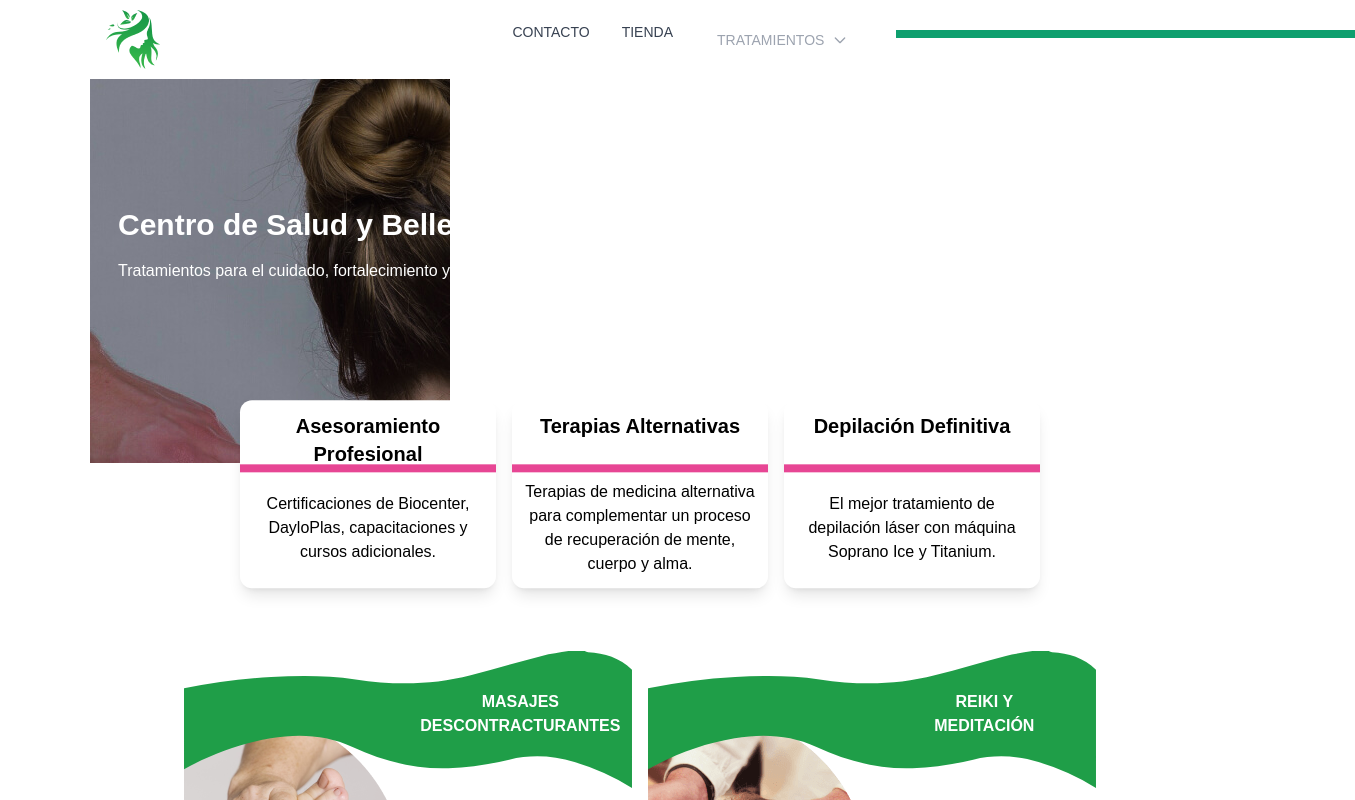
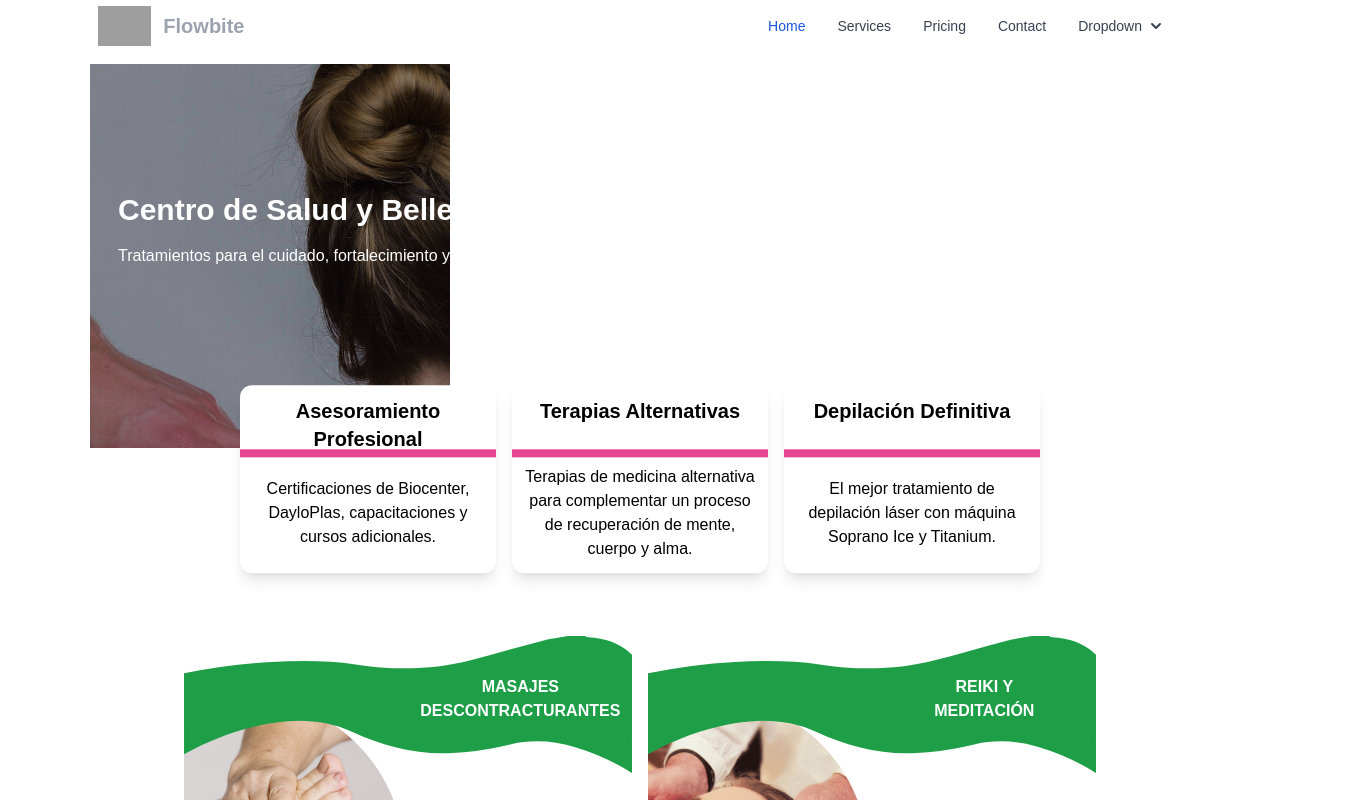
Before and after one commit to Julian1993ARG/salud-y-belleza, a Next.js app: page / in a window 1280 px wide. Shown: the top 800 px of the page, 1355 px wide, since content can reach past the window. Built offline with nearby package versions, Linux system fonts and the light colour scheme; grey boxes are pictures that could not be loaded.

Commit message:
add navbard new and dropdown new

```diff
--- /dev/null
+++ b/app/components/dropDown.tsx
@@ -0,0 +1,34 @@
+'use client';
+
+import { useState } from 'react';
+
+export default function DropDown () {
+  const [isOpen, setIsOpen] = useState<boolean>(false);
+
+  const handleClick = () => {
+    setIsOpen(!isOpen);
+  };
+  return (
+    <>
+      <button onClick={handleClick} className='flex items-center justify-between w-full py-2 pl-3 pr-4 font-medium text-gray-700 rounded hover:bg-gray-100 md:hover:bg-transparent md:border-0 md:hover:text-blue-700 md:p-0 md:w-auto dark:text-gray-400 dark:hover:text-white dark:focus:text-white dark:border-gray-700 dark:hover:bg-gray-700 md:dark:hover:bg-transparent'>
+        Dropdown
+        <svg className='w-5 h-5 ml-1' aria-hidden='true' fill='currentColor' viewBox='0 0 20 20' xmlns='http://www.w3.org/2000/svg'><path fillRule='evenodd' d='M5.293 7.293a1 1 0 011.414 0L10 10.586l3.293-3.293a1 1 0 111.414 1.414l-4 4a1 1 0 01-1.414 0l-4-4a1 1 0 010-1.414z' clipRule='evenodd' />
+        </svg>
+      </button>
+
+      <div className={`z-10 ${isOpen ? '' : 'hidden'} font-normal bg-white divide-y divide-gray-100 rounded-lg shadow w-44 dark:bg-gray-700 dark:divide-gray-600`}>
+        <ul className='py-2 text-sm text-gray-700 dark:text-gray-400' aria-labelledby='dropdownLargeButton'>
+          <li>
+            <a href='#' className='block px-4 py-2 hover:bg-gray-100 dark:hover:bg-gray-600 dark:hover:text-white'>Dashboard</a>
+          </li>
+          <li>
+            <a href='#' className='block px-4 py-2 hover:bg-gray-100 dark:hover:bg-gray-600 dark:hover:text-white'>Settings</a>
+          </li>
+          <li>
+            <a href='#' className='block px-4 py-2 hover:bg-gray-100 dark:hover:bg-gray-600 dark:hover:text-white'>Earnings</a>
+          </li>
+        </ul>
+      </div>
+    </>
+  );
+}
--- a/app/components/header.tsx
+++ b/app/components/header.tsx
@@ -1,56 +1,13 @@
-'use client';
-import { Navbar, Dropdown } from 'flowbite-react';
-import { landingRoutes } from '../model';
-import Image from 'next/image';
-import logo from '../../public/logo.png';
+import { Suspense } from 'react';
+import { NavBar } from './';
 
 const Header = function () {
   return (
-    <header className='sticky top-0 z-20 text-gray-400'>
-      <Navbar fluid>
-        <Navbar.Brand href='/'>
-          <Image
-            className='w-auto h-auto'
-            alt='logo'
-            height='23'
-            src={logo}
-            width='36'
-            priority
-          />
-          {/* <span className='self-center whitespace-nowrap px-3 text-xl font-semibold dark:text-white'>
-            Flowbite
-          </span> */}
-        </Navbar.Brand>
-        <div className='flex md:order-2'>
-          <Navbar.Toggle />
-        </div>
-        <Navbar.Collapse className='font-bold uppercase text-gray-400 bk'>
-          <Navbar.Link href='/' active>
-            Inicio
-          </Navbar.Link>
-          <Navbar.Link href='#contact'>Contacto</Navbar.Link>
-          <Navbar.Link href='/store'>Tienda</Navbar.Link>
-
-          <div className='pl-3 pr-4 py-2 text-bold  text-gray-400'>
-            <Dropdown
-              label='TRATAMIENTOS'
-              inline
-
-            >
-              {
-                landingRoutes.map((route) => (
-                  <Dropdown.Item key={route.path}>
-                    <a href={`#${route.path}`}>{route.title}</a>
-                  </Dropdown.Item>
-                ))
-              }
-
-            </Dropdown>
-          </div>
-          <div className='my-2 min-w-full h-2 bg-green-500' />
-        </Navbar.Collapse>
-      </Navbar>
-    </header>
+    <Suspense fallback={<>Loading...</>}>
+      <header className='sticky top-0 z-20 text-gray-400'>
+        <NavBar />
+      </header>
+    </Suspense>
   );
 };
 
--- a/app/components/index.ts
+++ b/app/components/index.ts
@@ -1,4 +1,6 @@
 export { default as Card } from './card';
 export { default as Header } from './header';
 export { default as WorkComponent } from './workComponent';
+export { default as DropDown } from './dropDown';
+export { default as NavBar } from './navBar';
 export * from './svgComponents';
--- /dev/null
+++ b/app/components/navBar.tsx
@@ -0,0 +1,54 @@
+'use client';
+
+import { useState, lazy } from 'react';
+import { usePathname } from 'next/navigation';
+
+const DropDown = lazy(() => import('./dropDown'));
+
+export default function NavBar () {
+  const [isOpen, setIsOpen] = useState<boolean>(false);
+  const pathname = usePathname();
+  const isHome = pathname === '/';
+
+  const handleClick = () => {
+    setIsOpen(!isOpen);
+  };
+  return (
+    <nav className='px-2 h-16 bg-white border-gray-200 dark:bg-gray-900 dark:border-gray-700 '>
+      <div className='container flex flex-wrap items-center justify-between mx-auto'>
+        <a href='#' className='flex items-center'>
+          <img src='https://flowbite.com/docs/images/logo.svg' className='h-6 mr-3 sm:h-10' alt='Flowbite Logo' />
+          <span className='self-center text-xl font-semibold whitespace-nowrap dark:text-white'>Flowbite</span>
+        </a>
+
+        <button onClick={handleClick} type='button' className='inline-flex items-center p-2 ml-3 text-sm text-gray-500 rounded-lg md:hidden hover:bg-gray-100 focus:outline-none focus:ring-2 focus:ring-gray-200 dark:text-gray-400 dark:hover:bg-gray-700 dark:focus:ring-gray-600' aria-controls='navbar-dropdown' aria-expanded='false'>
+          <span className='sr-only'>Open main menu</span>
+          <svg className='w-6 h-6' aria-hidden='true' fill='currentColor' viewBox='0 0 20 20' xmlns='http://www.w3.org/2000/svg'><path fillRule='evenodd' d='M3 5a1 1 0 011-1h12a1 1 0 110 2H4a1 1 0 01-1-1zM3 10a1 1 0 011-1h12a1 1 0 110 2H4a1 1 0 01-1-1zM3 15a1 1 0 011-1h12a1 1 0 110 2H4a1 1 0 01-1-1z' clipRule='evenodd' /></svg>
+        </button>
+
+        <div className={`${isOpen ? '' : 'hidden'} w-full md:block md:w-auto`} id='navbar-dropdown'>
+          <ul className='flex flex-col p-4 mt-4 border border-gray-100 rounded-lg bg-gray-50 md:flex-row md:space-x-8 md:mt-0 md:text-sm md:font-medium md:border-0 md:bg-white dark:bg-gray-800 md:dark:bg-gray-900 dark:border-gray-700'>
+            <li>
+              <a href='#' className='block py-2 pl-3 pr-4 text-white bg-blue-700 rounded md:bg-transparent md:text-blue-700 md:p-0 md:dark:text-white dark:bg-blue-600 md:dark:bg-transparent' aria-current='page'>Home</a>
+            </li>
+            <li>
+              <a href='#' className='block py-2 pl-3 pr-4 text-gray-700 rounded hover:bg-gray-100 md:hover:bg-transparent md:border-0 md:hover:text-blue-700 md:p-0 dark:text-gray-400 md:dark:hover:text-white dark:hover:bg-gray-700 dark:hover:text-white md:dark:hover:bg-transparent'>Services</a>
+            </li>
+            <li>
+              <a href='#' className='block py-2 pl-3 pr-4 text-gray-700 rounded hover:bg-gray-100 md:hover:bg-transparent md:border-0 md:hover:text-blue-700 md:p-0 dark:text-gray-400 md:dark:hover:text-white dark:hover:bg-gray-700 dark:hover:text-white md:dark:hover:bg-transparent'>Pricing</a>
+            </li>
+            <li>
+              <a href='#' className='block py-2 pl-3 pr-4 text-gray-700 rounded hover:bg-gray-100 md:hover:bg-transparent md:border-0 md:hover:text-blue-700 md:p-0 dark:text-gray-400 md:dark:hover:text-white dark:hover:bg-gray-700 dark:hover:text-white md:dark:hover:bg-transparent'>Contact</a>
+            </li>
+            {
+              isHome && (
+                <li>
+                  <DropDown />
+                </li>)
+            }
+          </ul>
+        </div>
+      </div>
+    </nav>
+  );
+}
```
Also changed, not shown: public/images/landingTop1920.png (added).
